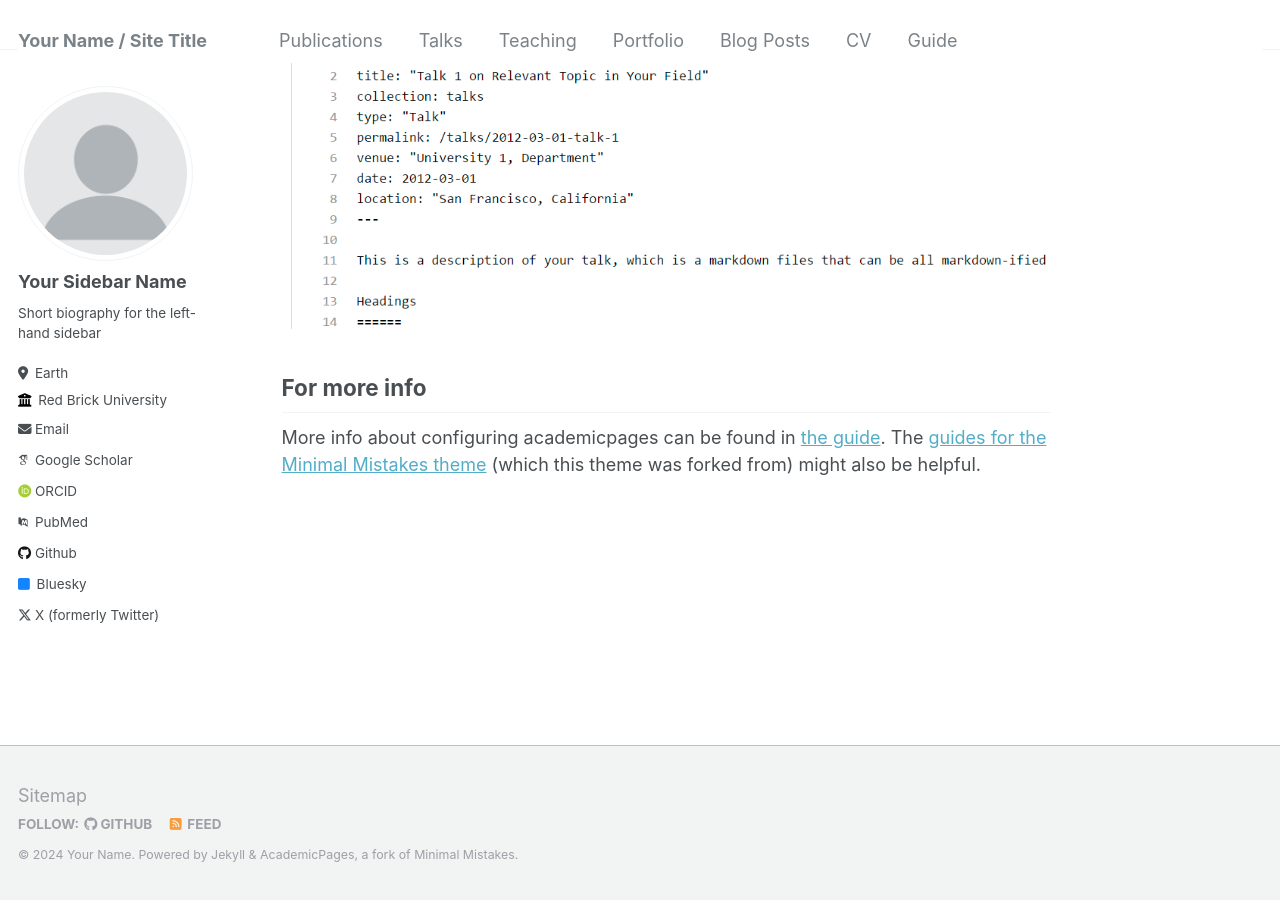
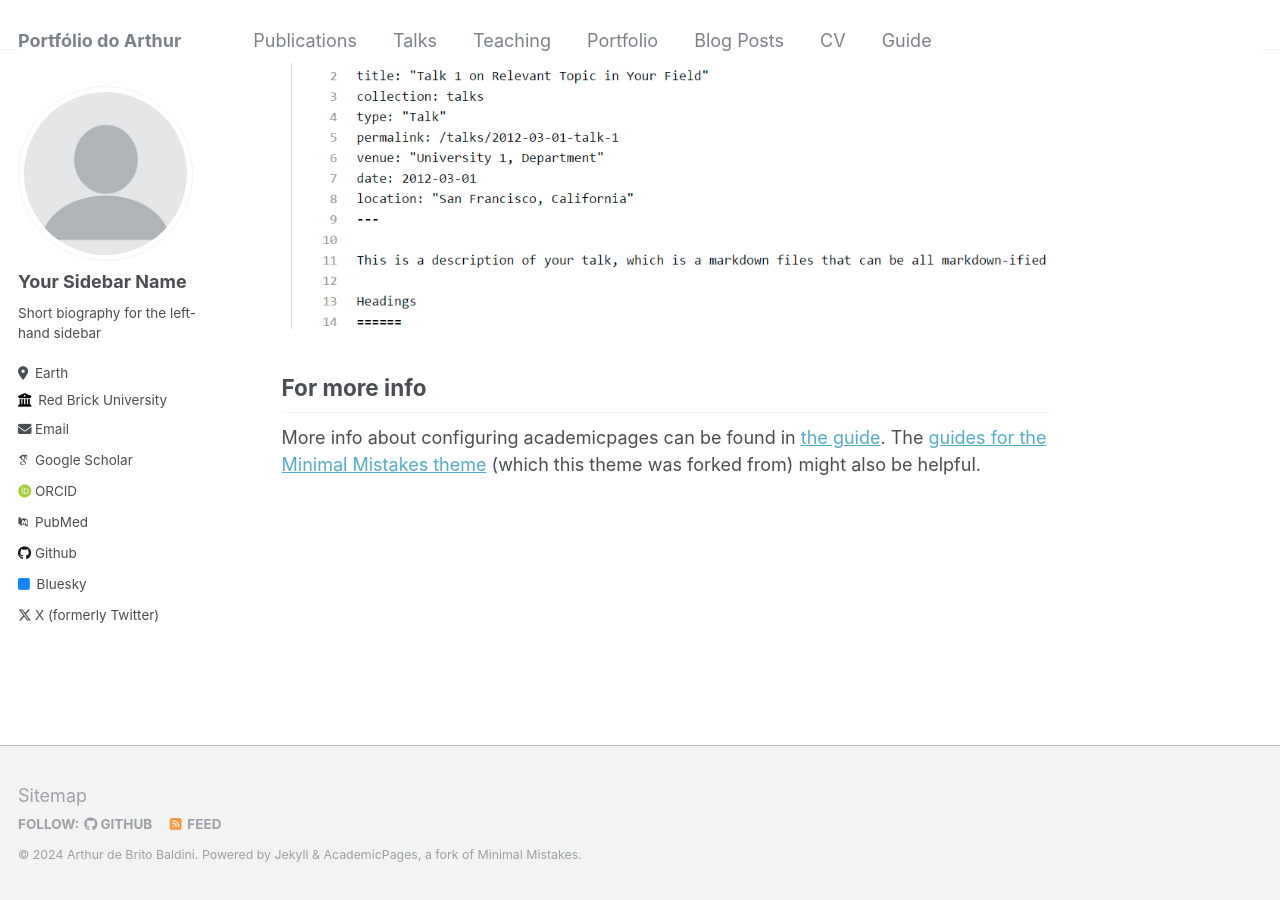
Before and after one commit to Arthur-Unb/arthurbaldini, a Jekyll site: the page built from _pages/about.md, in a window 1280 px wide and 900 px high, scrolled down 2640 px. Built offline with Jekyll 4.4.1, drawn with Linux system fonts in a browser that asks for light colours; some web fonts are replaced.

Commit message:
Update _config.yml

```diff
--- a/_config.yml
+++ b/_config.yml
@@ -8,9 +8,9 @@
 
 # Basic Site Settings
 locale                   : "en-US"
-title                    : "Your Name / Site Title"
+title                    : "Portfólio do Arthur"
 title_separator          : "-"
-name                     : &name "Your Name"
+name                     : &name "Arthur de Brito Baldini"
 description              : &description "personal description"
 url                      : https://academicpages.github.io # the base hostname & protocol for your site e.g. "https://mmistakes.github.io"
 baseurl                  : "" # the subpath of your site, e.g. "/blog"
```
